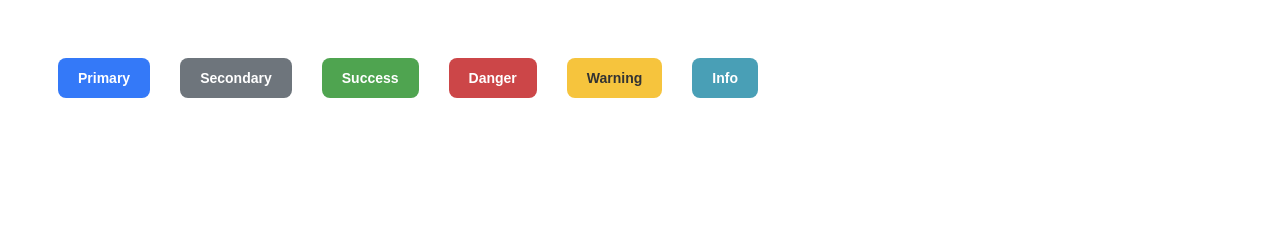
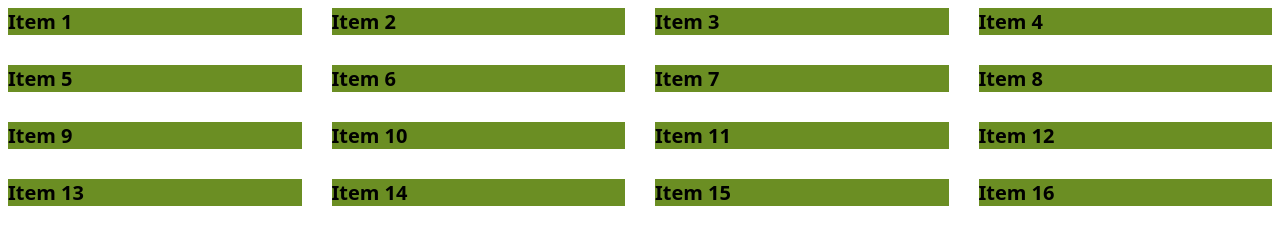
Before and after one commit to sondnpt00343/demo-sass, a website: page index.html in a window 1280 px wide. Drawn offline with Linux system fonts and the light colour scheme.

Commit message:
Cách sử dụng mixins trong Sass

```diff
--- a/index.html
+++ b/index.html
@@ -7,14 +7,52 @@
         <link rel="stylesheet" href="./assets/css/styles.css" />
     </head>
     <body>
-        <!-- Extend, Placeholder selector -->
-        <div class="group">
-            <button class="btn btn-primary">Primary</button>
-            <button class="btn btn-secondary">Secondary</button>
-            <button class="btn btn-success">Success</button>
-            <button class="btn btn-danger">Danger</button>
-            <button class="btn btn-warning">Warning</button>
-            <button class="btn btn-info">Info</button>
+        <!--
+            I. Mixins:
+                1. Không tham số ✅
+                2. Có tham số ✅
+                    - Tham số mặc định ✅
+                    - Dùng tham số trước đó làm mặc định ✅
+                    - Truyền đối số theo tên ✅
+                3. Mixin lồng mixin ✅
+
+            II. Bài toán: Tạo mixin "grid"
+                - Tạo grid layout có theo hàng và cột
+                - Có tham số "column" và "spacing"
+                - Kết hợp sử dụng biến CSS & biến Sass
+         -->
+        <!-- VD 1 -->
+        <!-- <div class="center">Center me!</div>
+        <div class="box">Center!</div> -->
+
+        <div class="list">
+            <div class="item">Item 1</div>
+            <div class="item">Item 2</div>
+            <div class="item">Item 3</div>
+            <div class="item">Item 4</div>
+            <div class="item">Item 5</div>
+            <div class="item">Item 6</div>
+            <div class="item">Item 7</div>
+            <div class="item">Item 8</div>
+            <div class="item">Item 9</div>
+            <div class="item">Item 10</div>
+            <div class="item">Item 11</div>
+            <div class="item">Item 12</div>
+            <div class="item">Item 13</div>
+            <div class="item">Item 14</div>
+            <div class="item">Item 15</div>
+            <div class="item">Item 16</div>
         </div>
+
+        <!-- <div class="news-list">
+            <div class="news-item">News item 1</div>
+            <div class="news-item">News item 2</div>
+            <div class="news-item">News item 3</div>
+            <div class="news-item">News item 4</div>
+            <div class="news-item">News item 5</div>
+            <div class="news-item">News item 6</div>
+            <div class="news-item">News item 7</div>
+            <div class="news-item">News item 8</div>
+        </div> -->
     </body>
 </html>
--- a/scss/styles.scss
+++ b/scss/styles.scss
@@ -1,61 +1,94 @@
-$primary-color: #3479f8;
-$secondary-color: #6e757c;
-$success-color: #4fa450;
-$danger-color: #cc4648;
-$warning-color: #f6c43d;
-$info-color: #499fb6;
-
 *,
 ::before,
 ::after {
     box-sizing: border-box;
 }
 
-.group {
+body {
+    font-family: system-ui;
+}
+
+// VD 1
+// @mixin move($x, $y: null) {
+//     translate: $x $y;
+// }
+
+// @mixin flexCenter {
+//     display: flex;
+//     align-items: center;
+//     justify-content: center;
+// }
+
+// @mixin size($width, $height: null) {
+//     width: $width;
+//     height: $height;
+// }
+
+// @mixin rounded($tl, $tr: $tl, $br: $tl, $bl: $tl) {
+//     border-radius: $tl $tr $br $bl;
+//     @include move(100px);
+// }
+
+// .center {
+//     @include flexCenter;
+//     @include size(200px, 300px);
+//     @include rounded(10px, $bl: 60px);
+
+//     background: orange;
+
+//     font: {
+//         size: 30px;
+//         weight: 600;
+//     }
+// }
+
+// .box {
+//     @include flexCenter;
+//     @include size(150px);
+
+//     margin-top: 30px;
+//     background: olivedrab;
+
+//     font: {
+//         size: 24px;
+//         weight: 600;
+//     }
+// }
+
+@mixin grid($column, $spacing) {
+    --column: #{$column};
+    --spacing: #{$spacing};
+
     display: flex;
     flex-wrap: wrap;
-    gap: 30px;
-    padding: 50px;
+    row-gap: var(--spacing);
+    margin-left: calc(-1 * var(--spacing));
+
+    > * {
+        width: calc(100% / var(--column) - var(--spacing));
+        margin-left: var(--spacing);
+    }
 }
 
-.btn-base {
-    padding: 12px 20px;
-    border: none;
-    border-radius: 8px;
+.list {
+    @include grid(4, 30px);
 
-    color: #fff;
+    .item {
+        background: olivedrab;
 
-    font-size: 14px;
-    font-weight: 600;
+        font: {
+            size: 20px;
+            weight: 600;
+        }
+    }
 }
 
-.btn-primary {
-    @extend .btn-base;
-    background: $primary-color;
-}
+// .news-list {
+//     @include grid(2, 20px);
+//     margin-top: 30px;
 
-.btn-secondary {
-    @extend .btn-base;
-    background: $secondary-color;
-}
-
-.btn-success {
-    @extend .btn-base;
-    background: $success-color;
-}
-
-.btn-danger {
-    @extend .btn-base;
-    background: $danger-color;
-}
-
-.btn-warning {
-    @extend .btn-base;
-    color: #333;
-    background: $warning-color;
-}
-
-.btn-info {
-    @extend .btn-base;
-    background: $info-color;
-}
+//     .news-item {
+//         background: orangered;
+//         padding: 20px;
+//     }
+// }
```
Also changed, not shown: assets/css/styles.css, 1 other file.
